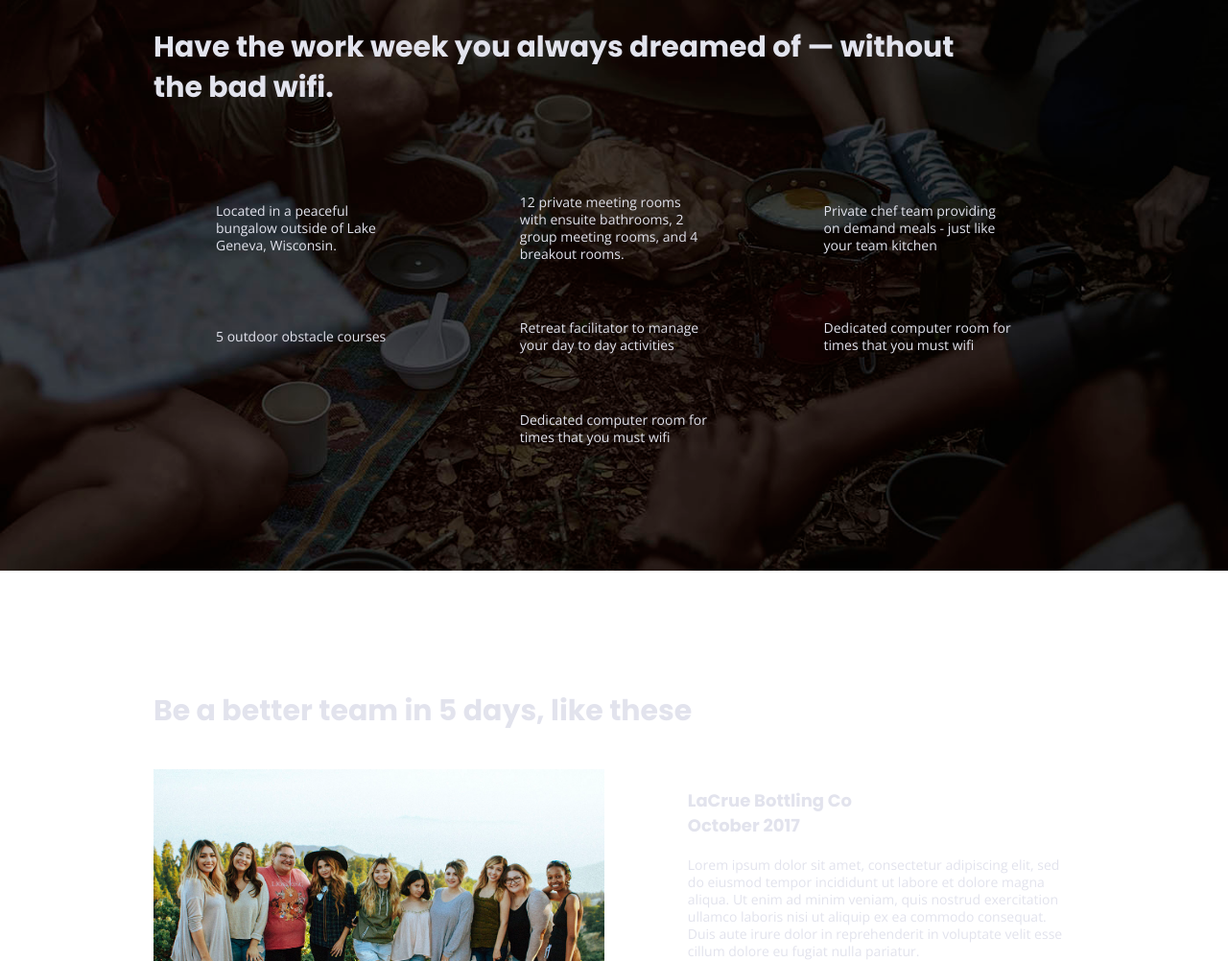
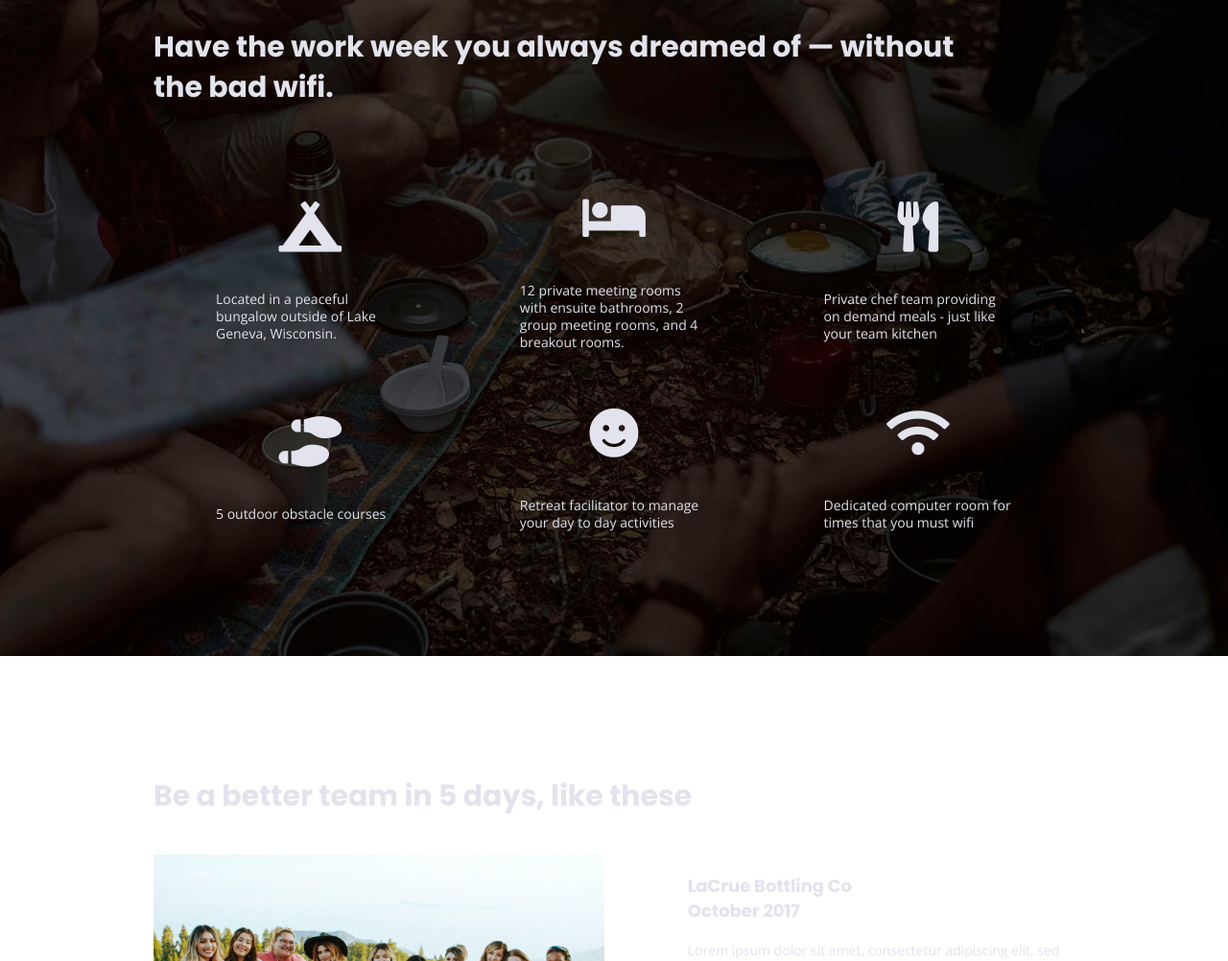
Before and after one commit to npense/206-unplugged, a website: page index.html in a window 1280 px wide. Shown: the part 1014-2016 px from the top of the page at 96% size. Drawn offline with nearby package versions, Linux system fonts and the light colour scheme.

Commit message:
Added features icons

```diff
--- a/css/main.css
+++ b/css/main.css
@@ -249,6 +249,11 @@ aside {
   background-size: cover;
   background-repeat: no-repeat;
   background-position: center;
+}
+
+.features i {
+	font-size: 3.75em;
+        margin-bottom: 40px;
 }
 
 .features h2 {
--- a/index.html
+++ b/index.html
@@ -18,6 +18,7 @@
 
   <link rel="stylesheet" href="css/normalize.css">
   <link rel="stylesheet" href="css/main.css">
+  <link rel="stylesheet" href="https://use.fontawesome.com/releases/v5.15.1/css/all.css" integrity="sha384-vp86vTRFVJgpjF9jiIGPEEqYqlDwgyBgEF109VFjmqGmIY/Y4HV4d3Gp2irVfcrp" crossorigin="anonymous">
 
   <meta name="theme-color" content="#fafafa">
   <!-- Google Fonts -->
@@ -73,31 +74,39 @@
         <h2>Have the work week you always dreamed of — without the bad wifi.</h2>
         <div class="features-items">
           <article>
-            <p class="fontawesome-icon"></p>
+            <p class="fontawesome-icon">
+              <i class="fas fa-campground"></i>
+            </p>
             <p class="features-item-description">Located in a peaceful bungalow outside of Lake Geneva, Wisconsin.</p>
           </article>
           <article>
-            <p class="fontawesome-icon"></p>
+            <p class="fontawesome-icon">
+              <i class="fas fa-bed"></i>
+            </p>
             <p class="features-item-description">12 private meeting rooms with ensuite bathrooms, 2 group meeting rooms, and 4 breakout rooms.</p>
           </article>
           <article>
-            <p class="fontawesome-icon"></p>
+            <p class="fontawesome-icon">
+              <i class="fas fa-utensils"></i>
+            </p>
             <p class="features-item-description">Private chef team providing on demand meals - just like your team kitchen</p>
           </article>
           <article>
-            <p class="fontawesome-icon"></p>
+            <p class="fontawesome-icon">
+              <i class="fas fa-shoe-prints"></i>
+            </p>
             <p class="features-item-description">5 outdoor obstacle courses</p>
           </article>
           <article>
-            <p class="fontawesome-icon"></p>
+            <p class="fontawesome-icon">
+              <i class="fas fa-smile"></i>
+            </p>
             <p class="features-item-description">Retreat facilitator to manage your day to day activities</p>
           </article>
           <article>
-            <p class="fontawesome-icon"></p>
-            <p class="features-item-description">Dedicated computer room for times that you must wifi</p>
-          </article>
-          <article>
-            <p class="fontawesome-icon"></p>
+            <p class="fontawesome-icon">
+              <i class="fas fa-wifi"></i>
+            </p>
             <p class="features-item-description">Dedicated computer room for times that you must wifi</p>
           </article>
         </div>
```
Also changed, not shown: about/index.html (+1 -0 lines), faq/index.html (+1 -0 lines).
